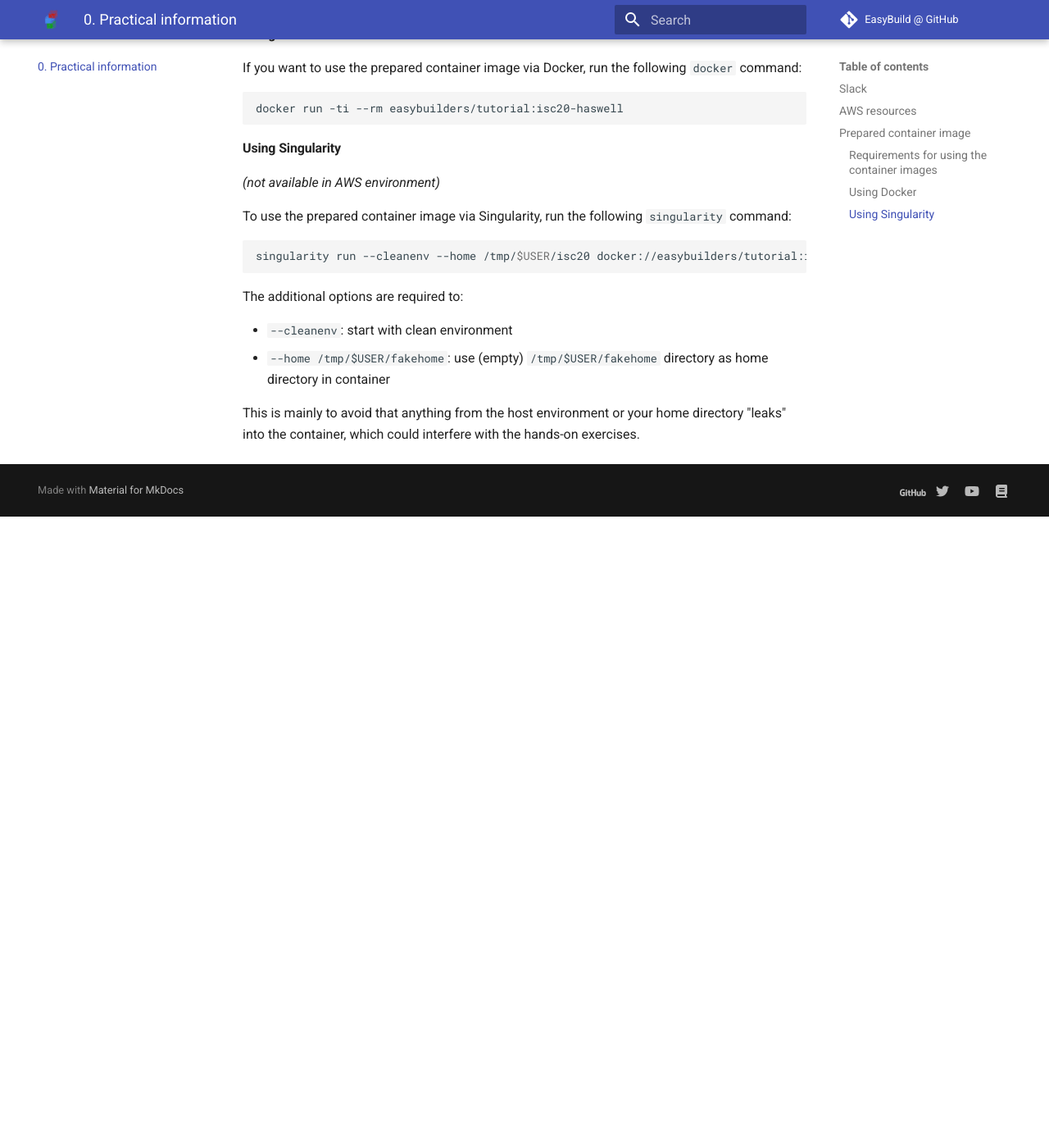
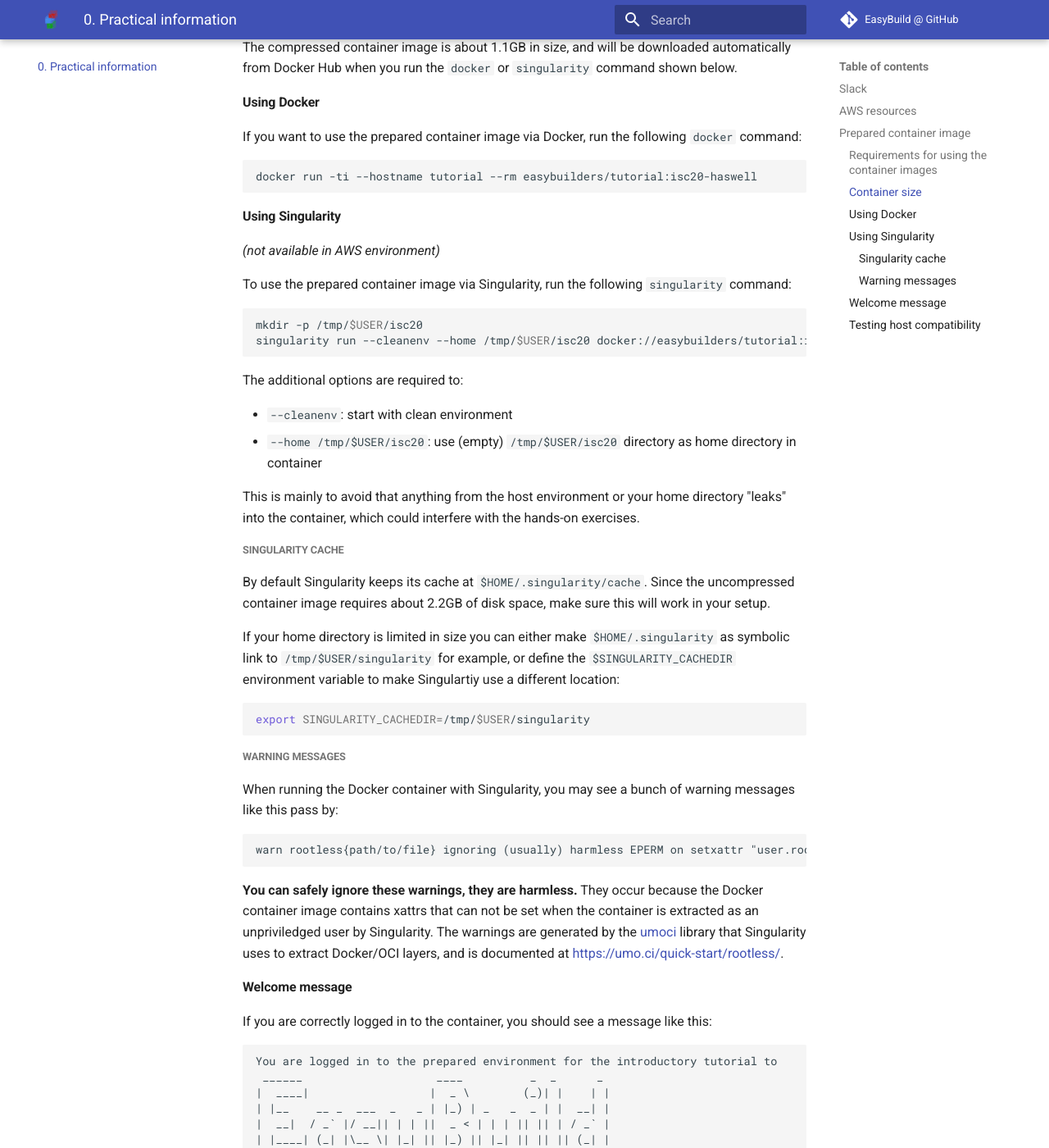
Before and after one commit to easybuilders/easybuild-tutorial, an MkDocs documentation site: the page built from docs/practical_information/README.md, in a window 1280 px wide and 1400 px high, scrolled down 1231 px. Shown: the whole window at 82% size. Built offline with MkDocs 1.6.1 and Material for MkDocs 9.7.7, drawn with Linux system fonts in a browser that asks for light colours; before the commit the page ends 1861 px from its top, so only the background shows below that; some of the changed text lies outside the part shown.

Commit message:
complete 'Practical information' part

````diff
--- a/docs/practical_information/README.md
+++ b/docs/practical_information/README.md
@@ -16,7 +16,7 @@ Once you have an account, you can join the EasyBuild Slack via [https://easybuil
 
 ### AWS resources
 
-*(only available during the tutorial in June 2020)*
+*(only available during the tutorial on Tuesday June 23rd 2020)*
 
 Access to a shell environment on [AWS Cloud9](https://aws.amazon.com/cloud9/) is provided
 for this tutorial.
@@ -32,18 +32,22 @@ please contact the tutorial organisers via Slack.***
 For the purpose of this tutorial, we have prepared a **Docker container**
 that you can use to follow the hands-on exercises in a controlled environment.
 
-This container image also includes a software stack that was installed using
+This container image includes a small software stack that was installed using
 EasyBuild, which will come in useful for some of the exercises.
 
-The container is available through the `easybuilders/tutorial` repository on Docker Hub
-([https://hub.docker.com/repository/docker/easybuilders/tutorial](https://hub.docker.com/repository/docker/easybuilders/tutorial)), and can be used with both Docker and Singularity.
+The container is available through the [`easybuilders/tutorial` repository on Docker Hub](https://hub.docker.com/repository/docker/easybuilders/tutorial), and can be used with both Docker and Singularity.
 
 #### Requirements for using the container images
 
 *(only relevant if you are* ***not*** *using AWS Cloud9)*
 
 * having Docker or Singularity installed
-* a processor compatible with software built for Intel Haswell (AVX2 instruction set)
+* a system with a processor compatible with software built for Intel Haswell (AVX2)
+
+#### Container size
+
+The compressed container image is about 1.1GB in size,
+and will be downloaded automatically from Docker Hub when you run the `docker` or `singularity` command shown below.
 
 #### Using Docker
 
@@ -51,7 +55,7 @@ If you want to use the prepared container image via Docker,
 run the following `docker` command:
 
 ```
-docker run -ti --rm easybuilders/tutorial:isc20-haswell
+docker run -ti --hostname tutorial --rm easybuilders/tutorial:isc20-haswell
 ```
 
 
@@ -63,13 +67,89 @@ To use the prepared container image via Singularity,
 run the following `singularity` command:
 
 ```shell
+mkdir -p /tmp/$USER/isc20
 singularity run --cleanenv --home /tmp/$USER/isc20 docker://easybuilders/tutorial:isc20-haswell
 ```
 
 The additional options are required to:
 
 * `--cleanenv`: start with clean environment
-* `--home /tmp/$USER/fakehome`: use (empty) `/tmp/$USER/fakehome` directory as home directory in container
+* `--home /tmp/$USER/isc20`: use (empty) `/tmp/$USER/isc20` directory as home directory in container
 
 This is mainly to avoid that anything from the host environment or your home directory "leaks" into
 the container, which could interfere with the hands-on exercises.
+
+##### Singularity cache
+
+By default Singularity keeps its cache at `$HOME/.singularity/cache`.
+Since the uncompressed container image requires about 2.2GB of disk space,
+make sure this will work in your setup.
+
+If your home directory is limited in size you can either make `$HOME/.singularity` as symbolic link to
+`/tmp/$USER/singularity` for example, or define the `$SINGULARITY_CACHEDIR` environment variable
+to make Singulartiy use a different location:
+
+```shell
+export SINGULARITY_CACHEDIR=/tmp/$USER/singularity
+```
+
+##### Warning messages
+
+When running the Docker container with Singularity, you may see a bunch of warning messages like
+this pass by:
+
+```
+warn rootless{path/to/file} ignoring (usually) harmless EPERM on setxattr "user.rootlesscontainers"
+```
+
+**You can safely ignore these warnings, they are harmless.**
+They occur because the Docker container image contains xattrs that can not be set when the container
+is extracted as an unpriviledged user by Singularity.
+The warnings are generated by the [umoci](https://umo.ci/) library that Singularity uses to extract Docker/OCI layers,
+and is documented at [https://umo.ci/quick-start/rootless/](https://umo.ci/quick-start/rootless/).
+
+#### Welcome message
+
+If you are correctly logged in to the container, you should see a message like this:
+
+```
+You are logged in to the prepared environment for the introductory tutorial to
+ ______                    ____          _  _      _
+|  ____|                  |  _ \        (_)| |    | |
+| |__    __ _  ___  _   _ | |_) | _   _  _ | |  __| |
+|  __|  / _` |/ __|| | | ||  _ < | | | || || | / _` |
+| |____| (_| |\__ \| |_| || |_) || |_| || || || (_| |
+|______|\__,_||___/ \__, ||____/  \__,_||_||_| \__,_|
+                     __/ |
+                    |___/
+
+The tutorial materials are available at https://easybuilders.github.io/easybuild-tutorial .
+
+OS: CentOS Linux release 7.8.2003 (Core)
+modules tool: Lmod 8.2.7
+
+To access the pre-installed software run 'module use /easybuild/modules/all',
+and then check which modules are installed using 'module avail'.
+
+In case of questions or problems contact the tutorial organisers via the #tutorial
+channel in the EasyBuild Slack, join via https://easybuild-slack.herokuapp.com .
+```
+
+#### Testing host compatibility
+
+To leverage the pre-installed software stack that is included in the container image,
+the processor in your system must be compatible with binaries that use AVX2 instructions
+(Intel Haswell generation, or newer).
+
+You can test the compatibility of your host with the following commands:
+
+```shell
+module use /easybuild/modules/all
+module load Python
+python -V
+```
+
+If the last command prints a Python version (like `Python 3.8.2`), then your host is compatible.
+
+If you see a message like "`Illegal instruction (core dumped)`", the processor in your system is *not* compatible
+with the pre-installed software stack.
````
Also changed, not shown: other parts of docs/practical_information/README.md (+1 -1 lines).
